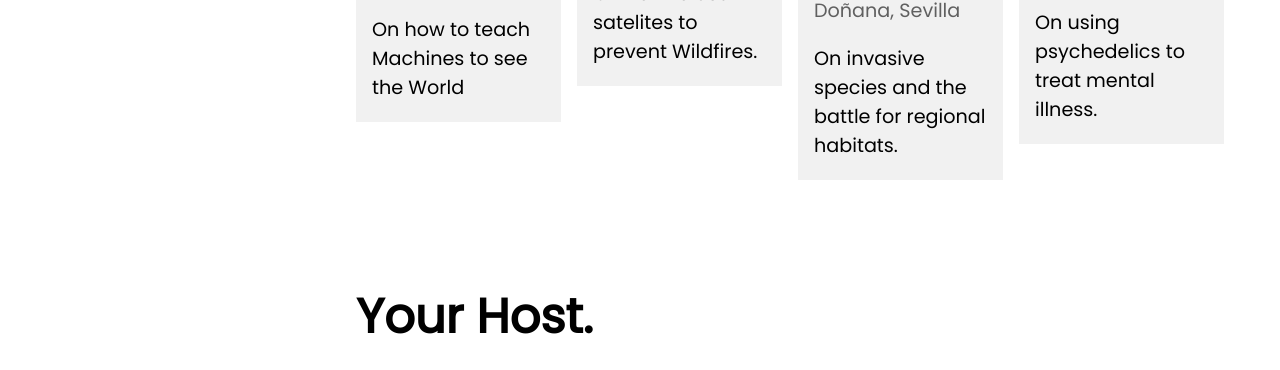
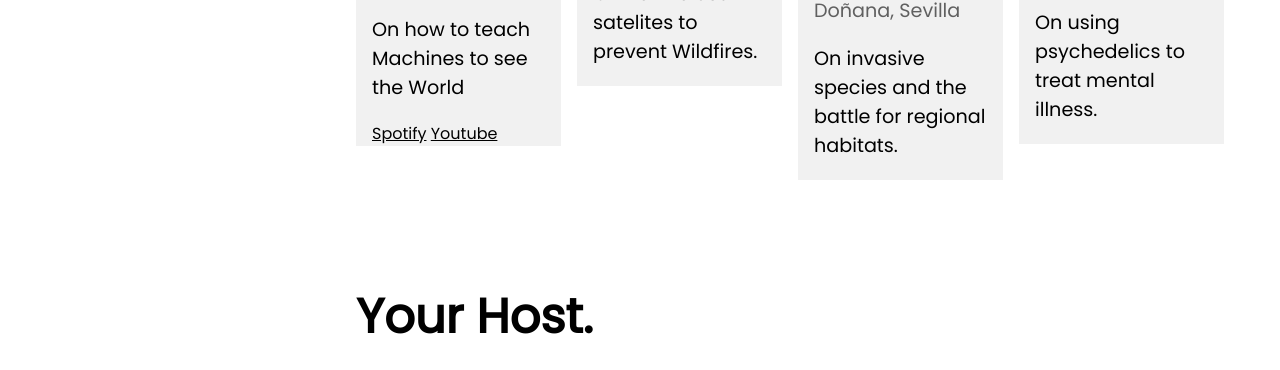
Before and after one commit to fridowicke/thinkersandmakers, a plain HTML site: page index.html in a window 1280 px wide. Shown: the part 1663-2033 px from the top of the page. Drawn offline with nearby package versions, Linux system fonts and the light colour scheme.

Commit message:
Update index.html

```diff
--- a/index.html
+++ b/index.html
@@ -129,6 +129,8 @@ p {font-size:larger}
           <h3><a href="https://vision.in.tum.de/members/cremers">Daniel Cremers</a></h3>
           <p class="w3-opacity">Professor at TU Munich</p>
           <p>On how to teach Machines to see the World</p>
+          <a href="https://open.spotify.com/show/0dpi58lTuwYmgzvRq1U4Td">Spotify</a>
+          <a href="https://www.youtube.com/watch?v=yBub3DHRl1w">Youtube</a>
         </div>
       </div>
     </div>
```
